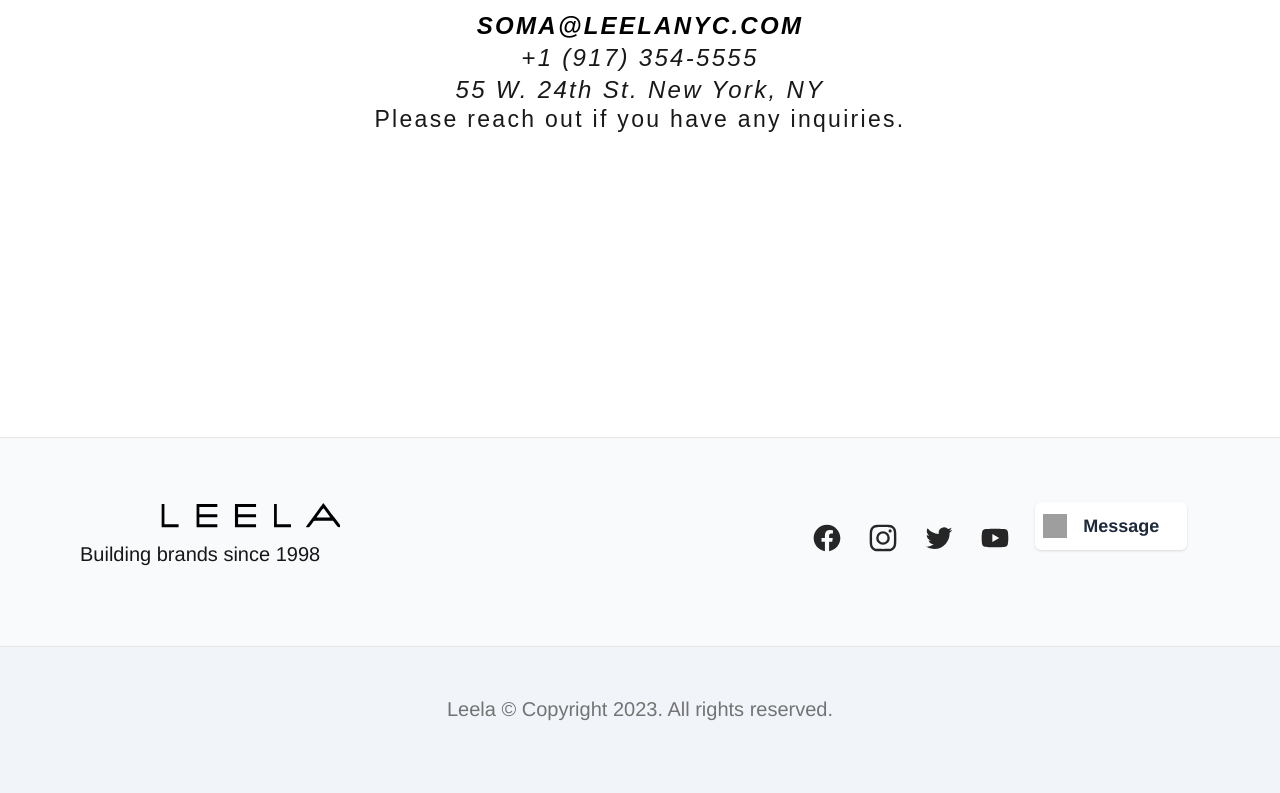
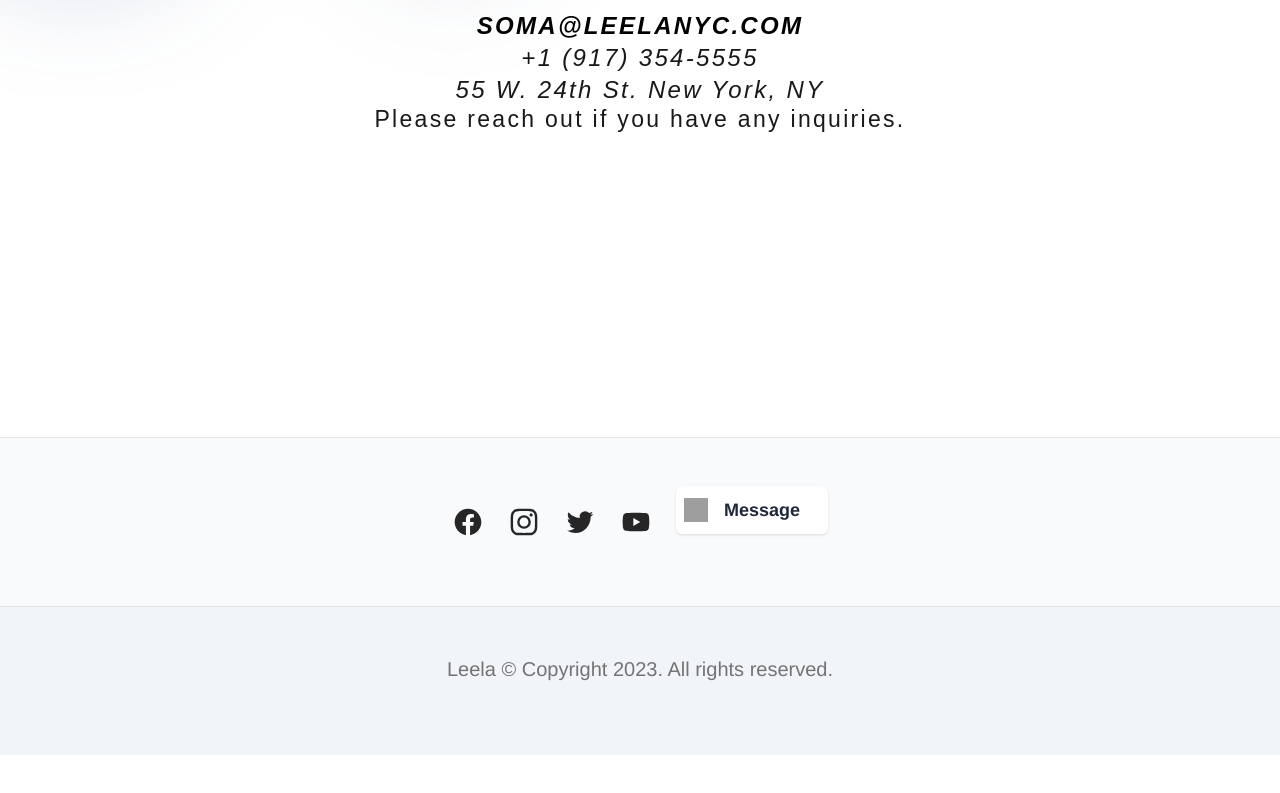
Before and after one commit to Naser2/leela, a Next.js app: page /contact in a window 1280 px wide. Shown: the part 397-1190 px from the top of the page. After the commit the page ends 1152 px from the top, so only its background shows below. Built offline with nearby package versions, Linux system fonts and the light colour scheme; grey boxes are pictures that could not be loaded.

Commit message:
Contact Page Done [1]

```diff
--- a/src/components/Footer.jsx
+++ b/src/components/Footer.jsx
@@ -39,18 +39,17 @@ export function Footer({ BG }) {
         />
       </div>
       <div>
-        <div className="mx-auto -mt-24 flex max-w-7xl flex-col items-start justify-between gap-y-12  overflow-hidden  px-6 px-4 pb-6 sm:px-6 lg:flex-row lg:items-center lg:py-16 lg:px-8">
+        <div className="mx-auto -mt-24 flex max-w-7xl  items-start justify-between gap-y-12 overflow-hidden  px-6  px-4 pb-6 sm:px-6 lg:flex-row lg:flex-col lg:items-center lg:px-8 lg:pb-10  lg:pt-0">
           <div>
-            <div className="mx-auto flex max-w-7xl items-center px-4 text-gray-900 sm:px-6 lg:px-8">
-              {/* <Logomark className="h-10 w-10 flex-none fill-cyan-500" /> */}
+            <div className="mx-auto  flex max-w-7xl items-center px-4 text-gray-900 sm:px-6 md:hidden lg:px-8">
               <div className="ml-4">
                 <div
                   href="/"
-                  className="font-semibold text-black hover:text-blue-500 lg:ml-20 lg:text-2xl "
+                  className="font-semibold text-black hover:text-blue-500  lg:ml-20 lg:text-2xl "
                 >
                   <Logo />
                 </div>
-                <p className="-mt-4 text-sm lg:text-xl ">
+                <p className="-mt-4 text-sm  lg:text-xl ">
                   Building brands since 1998
                 </p>
               </div>
@@ -68,26 +67,8 @@ export function Footer({ BG }) {
               color={'text-black relative z-10 text-xl text-center px-2 '}
             />
           </nav>
-          {/* <form className="flex w-full justify-center md:w-auto">
-            <TextField
-              type="email"
-              aria-label="Email address"
-              placeholder="Email address"
-              autoComplete="email"
-              required
-              className="w-60 min-w-0 shrink"
-            />
-            <Button
-              type="submit"
-              color="black"
-              className="ml-4 flex-none bg-black text-white  hover:bg-black "
-            >
-              <span className="hidden lg:inline"> Newsletter</span>
-              <span className="lg:hidden">Newsletter</span>
-            </Button>
-          </form> */}
+
           <div className="mx-auto flex max-w-7xl items-center px-4 text-gray-900 sm:px-6 lg:py-6 lg:px-8">
-            {' '}
             <p className="mt-6 justify-center text-sm text-gray-500 md:mt-0 lg:text-xl ">
               Leela &copy; Copyright {new Date().getFullYear()}. All rights
               reserved.
--- a/src/pages/contact.jsx
+++ b/src/pages/contact.jsx
@@ -17,27 +17,19 @@ export default function contact() {
           content="Things I’ve made trying to put my dent in the universe."
         />
       </Head>
-      {/* <Container>
-        <NoContent
-          message={{
-            text: 'Portfolio under development',
-            code: 503,
-            theme: 'periwinkle',
-          }}
-        />
-      </Container> */}
+
       <div className="isolate bg-white px-6 py-24 sm:py-32 lg:px-8">
         <div
           className="absolute inset-x-0 top-[-10rem] -z-10 transform-gpu overflow-hidden blur-3xl sm:top-[-20rem]"
           aria-hidden="true"
         >
-          {/* <div
-            className="relative left-1/2 -z-10 aspect-[1155/678] w-[36.125rem] max-w-none -translate-x-1/2 rotate-[30deg] bg-gradient-to-tr from-[#ff80b5] to-[#9089fc] opacity-30 sm:left-[calc(50%-40rem)] sm:w-[72.1875rem]"
+          <div
+            className="relative left-1/2 -z-10 aspect-[1155/678] w-[36.125rem] max-w-none -translate-x-1/2 rotate-[30deg] bg-gradient-to-tr from-[#2f5db6] to-[#11193e] opacity-30 sm:left-[calc(50%-40rem)] sm:w-[72.1875rem]"
             style={{
               clipPath:
                 'polygon(74.1% 44.1%, 100% 61.6%, 97.5% 26.9%, 85.5% 0.1%, 80.7% 2%, 72.5% 32.5%, 60.2% 62.4%, 52.4% 68.1%, 47.5% 58.3%, 45.2% 34.5%, 27.5% 76.7%, 0.1% 64.9%, 17.9% 100%, 27.6% 76.8%, 76.1% 97.7%, 74.1% 44.1%)',
             }}
-          /> */}
+          />
         </div>
         <div className="mx-auto max-w-2xl text-center">
           <p className="mt-2 text-lg leading-8 text-gray-600">
```
